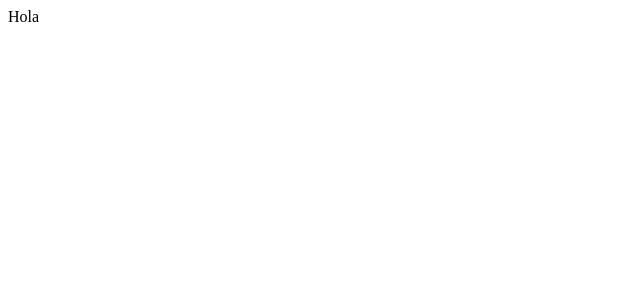
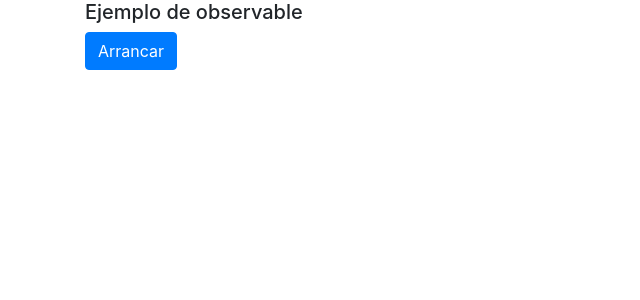
Before and after one commit to qualitrain/cursoAng, an Angular app: page / in a window 1280 px wide. Shown: the top 300 px of the page, without its empty margins (0-640 px from the left). Built offline with nearby package versions, Linux system fonts and the light colour scheme.

Commit message:
Mi primer observable =)

```diff
--- a/src/app/app.component.html
+++ b/src/app/app.component.html
@@ -1,3 +1,4 @@
-<div>
-  Hola
+<div class="container">
+  <p class="h5">Ejemplo de observable</p>
+  <app-test-observable></app-test-observable>
 </div>
--- a/src/app/app.module.ts
+++ b/src/app/app.module.ts
@@ -3,10 +3,12 @@ import { BrowserModule } from '@angular/platform-browser';
 
 import { AppRoutingModule } from './app-routing.module';
 import { AppComponent } from './app.component';
+import { TestObservableComponent } from './test-observable/test-observable.component';
 
 @NgModule({
   declarations: [
-    AppComponent
+    AppComponent,
+    TestObservableComponent
   ],
   imports: [
     BrowserModule,
--- /dev/null
+++ b/src/app/test-observable/test-observable.component.html
@@ -0,0 +1,4 @@
+<div>
+   <button class="btn btn-primary" (click)="invocarFunAsincrona()">Arrancar</button>
+   <span class="ml-4 text-danger h5">{{mensaje}}</span>
+</div>
--- /dev/null
+++ b/src/app/test-observable/test-observable.component.ts
@@ -0,0 +1,23 @@
+import { Component } from '@angular/core';
+import { Observable } from 'rxjs';
+
+@Component({
+  selector: 'app-test-observable',
+  templateUrl: './test-observable.component.html',
+  styleUrls: ['./test-observable.component.css']
+})
+export class TestObservableComponent {
+  mensaje:string="";
+  invocarFunAsincrona(){
+  //  funcAsincrona();
+    const obsFun:Observable<Number> = new Observable(funcAsincrona);
+    obsFun.subscribe(valor => this.mensaje = "" + valor);
+  }
+}
+
+const funcAsincrona = function(emisor:any){
+  setTimeout(()=> {
+    console.log("Saludos!");
+    emisor.next(Math.random())
+  }, 2000);
+}
--- a/src/index.html
+++ b/src/index.html
@@ -6,6 +6,9 @@
   <base href="/">
   <meta name="viewport" content="width=device-width, initial-scale=1">
   <link rel="icon" type="image/x-icon" href="favicon.ico">
+  <link rel="stylesheet" href="https://maxcdn.bootstrapcdn.com/bootstrap/4.0.0/css/bootstrap.min.css">
+  <script src="https://code.jquery.com/jquery-3.2.1.slim.min.js"></script>
+  <script src="https://maxcdn.bootstrapcdn.com/bootstrap/4.0.0/js/bootstrap.min.js"></script>
 </head>
 <body>
   <app-root></app-root>
```
Also changed, not shown: src/app/test-observable/test-observable.component.css (added), 1 other file (tests, documents, lock files or other folders).
